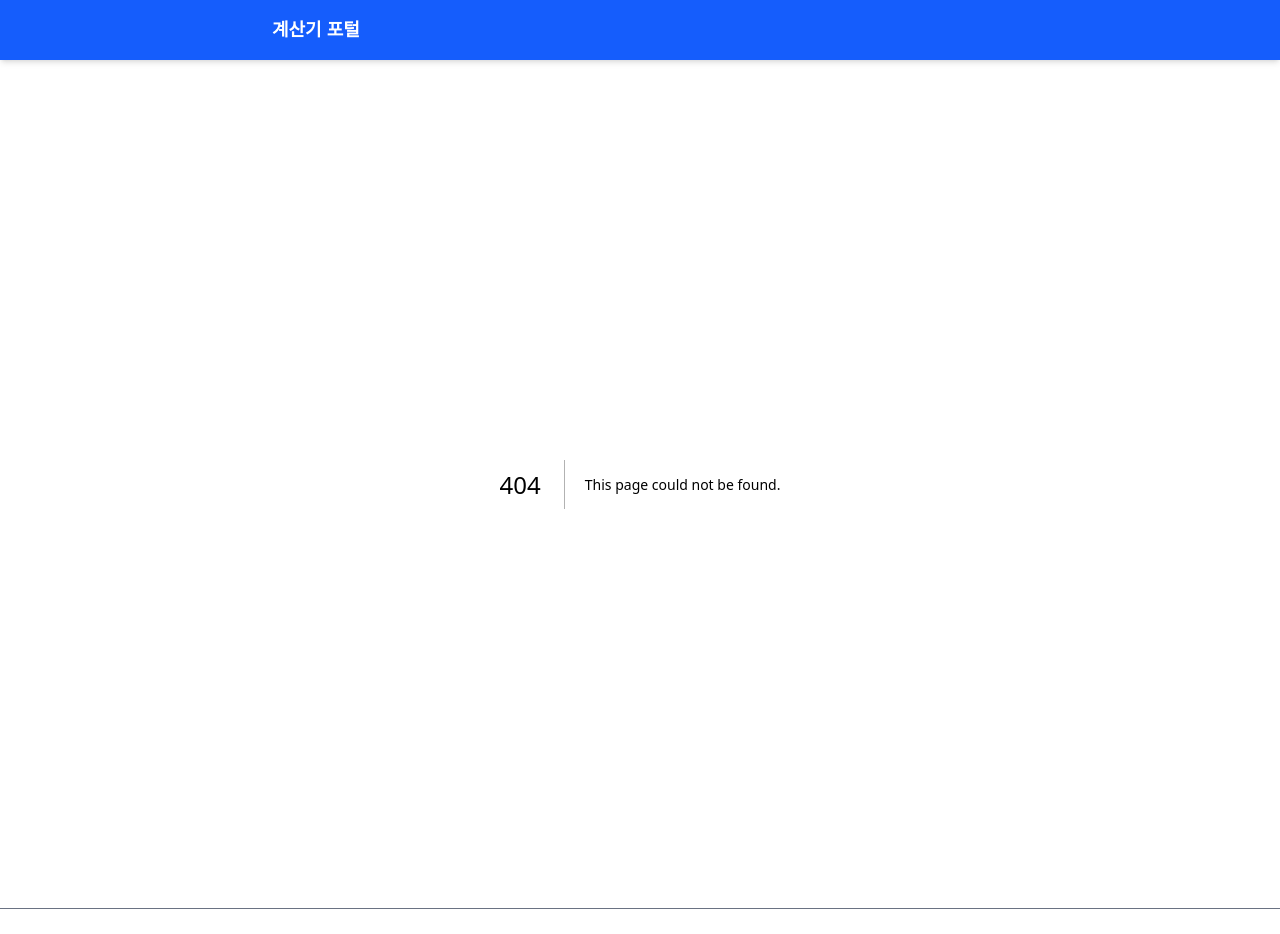
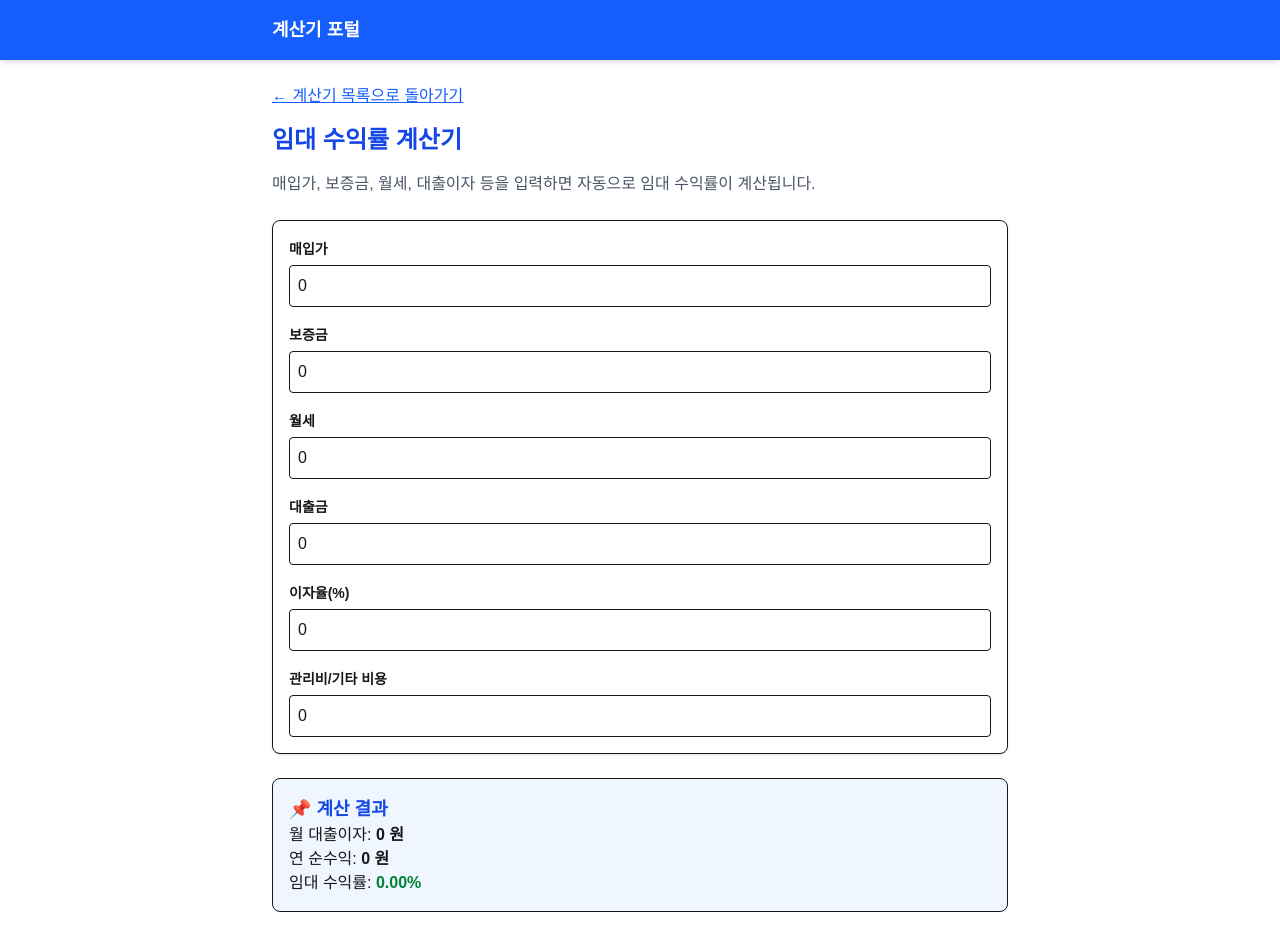
Before and after one commit to geniuspark00-source/calc-site, a Next.js app: page /calculators/rent-yield in a window 1280 px wide. Before the commit this address had no page. Shown: the top 934 px of the page. Built offline with nearby package versions, Linux system fonts and the light colour scheme.

Commit message:
add rent-yield calculator

```diff
--- /dev/null
+++ b/app/calculators/rent-yield/page.tsx
@@ -0,0 +1,76 @@
+"use client";
+import { useState } from "react";
+
+export const metadata = {
+  title: "임대 수익률 계산기 | Calc Site",
+  description: "매입가, 보증금, 월세, 대출금, 이자율 등을 입력하면 자동으로 임대 수익률이 계산됩니다.",
+};
+
+export default function RentYieldCalculator() {
+  const [price, setPrice] = useState(0);          // 매입가
+  const [deposit, setDeposit] = useState(0);      // 보증금
+  const [monthly, setMonthly] = useState(0);      // 월세
+  const [loan, setLoan] = useState(0);            // 대출금
+  const [rate, setRate] = useState(0);            // 대출이자율
+  const [manage, setManage] = useState(0);        // 관리비/기타 비용
+
+  const monthlyLoanInterest = (loan * (rate / 100)) / 12;
+  const annualIncome = (monthly - manage - monthlyLoanInterest) * 12;
+  const netInvestment = price - deposit - loan;
+  const yieldPercent = netInvestment > 0 ? (annualIncome / netInvestment) * 100 : 0;
+
+  return (
+    <div>
+      <a href="/" className="text-blue-600 underline mb-4 inline-block">
+        ← 계산기 목록으로 돌아가기
+      </a>
+
+      <h1 className="text-2xl font-bold mb-4 text-blue-700">임대 수익률 계산기</h1>
+
+      <p className="text-gray-600 mb-6">
+        매입가, 보증금, 월세, 대출이자 등을 입력하면 자동으로 임대 수익률이 계산됩니다.
+      </p>
+
+      <div className="bg-white p-4 rounded-lg border shadow-sm space-y-4">
+
+        <Input label="매입가" value={price} setValue={setPrice} />
+        <Input label="보증금" value={deposit} setValue={setDeposit} />
+        <Input label="월세" value={monthly} setValue={setMonthly} />
+        <Input label="대출금" value={loan} setValue={setLoan} />
+        <Input label="이자율(%)" value={rate} setValue={setRate} />
+        <Input label="관리비/기타 비용" value={manage} setValue={setManage} />
+      </div>
+
+      {/* 결과 */}
+      <div className="mt-6 bg-blue-50 p-4 rounded-lg border">
+        <h2 className="font-bold text-lg text-blue-700">📌 계산 결과</h2>
+
+        <p>월 대출이자: <strong>{Math.round(monthlyLoanInterest).toLocaleString()} 원</strong></p>
+        <p>연 순수익: <strong>{Math.round(annualIncome).toLocaleString()} 원</strong></p>
+        <p>
+          임대 수익률:
+          <strong className="text-green-700"> {yieldPercent.toFixed(2)}%</strong>
+        </p>
+      </div>
+    </div>
+  );
+}
+
+
+function Input({ label, value, setValue }: {
+  label: string;
+  value: number;
+  setValue: (n: number) => void;
+}) {
+  return (
+    <div>
+      <label className="text-sm font-bold">{label}</label>
+      <input
+        type="number"
+        className="w-full border rounded p-2 mt-1"
+        value={value}
+        onChange={(e) => setValue(Number(e.target.value))}
+      />
+    </div>
+  );
+}
```
